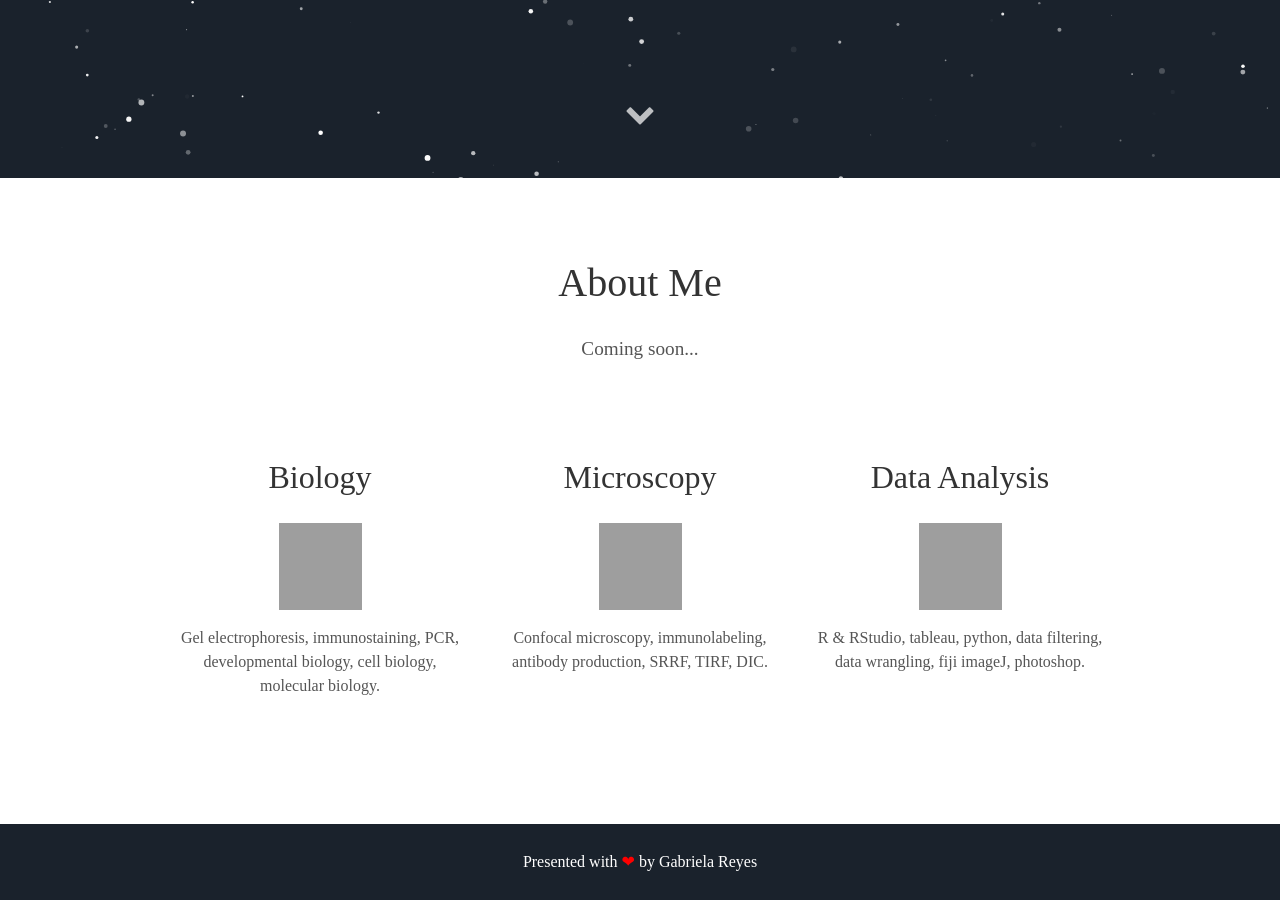
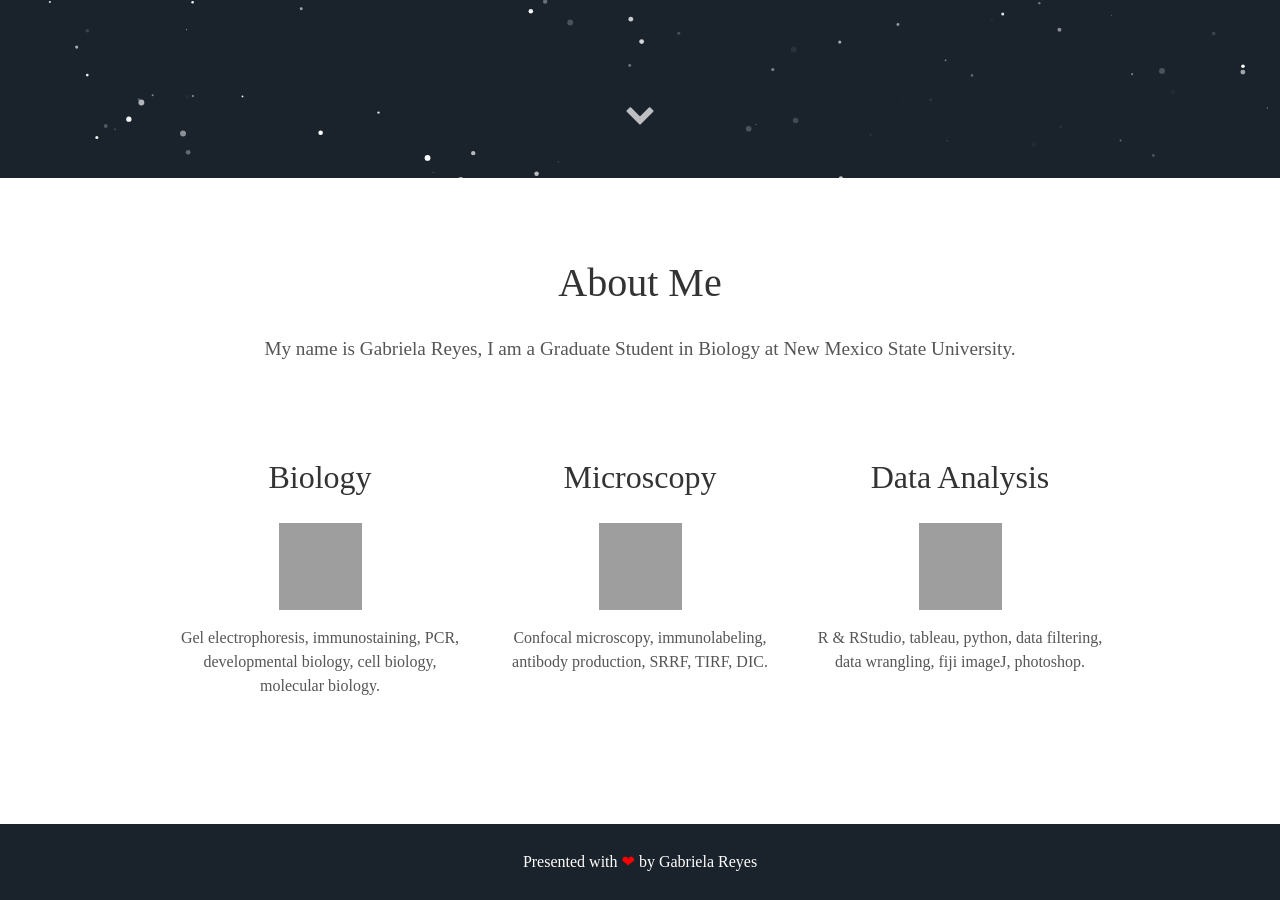
Before and after one commit to gabbyrey/gabbyrey.github.io, a Jekyll site: the page built from index.html, in a window 1280 px wide and 900 px high, scrolled down 722 px, cut to the strip 0-900 px from the top of the window. Built offline with Jekyll 4.4.1, drawn with Linux system fonts in a browser that asks for light colours; some web fonts are replaced; grey boxes are pictures that could not be loaded.

Commit message:
Update _config.yml

```diff
--- a/_config.yml
+++ b/_config.yml
@@ -6,7 +6,7 @@ description: Jekyll Theme Minimal Resume
 
 # User settings
 username: Gabriela Reyes
-user_description: Coming soon...
+user_description: My name is Gabriela Reyes, I am a Graduate Student in Biology at New Mexico State University.
 user_title: Cellular & Molecular Biology | Microscopy | Data Analysis
 email: grey1@nmsu.edu
 # twitter_username:
```
